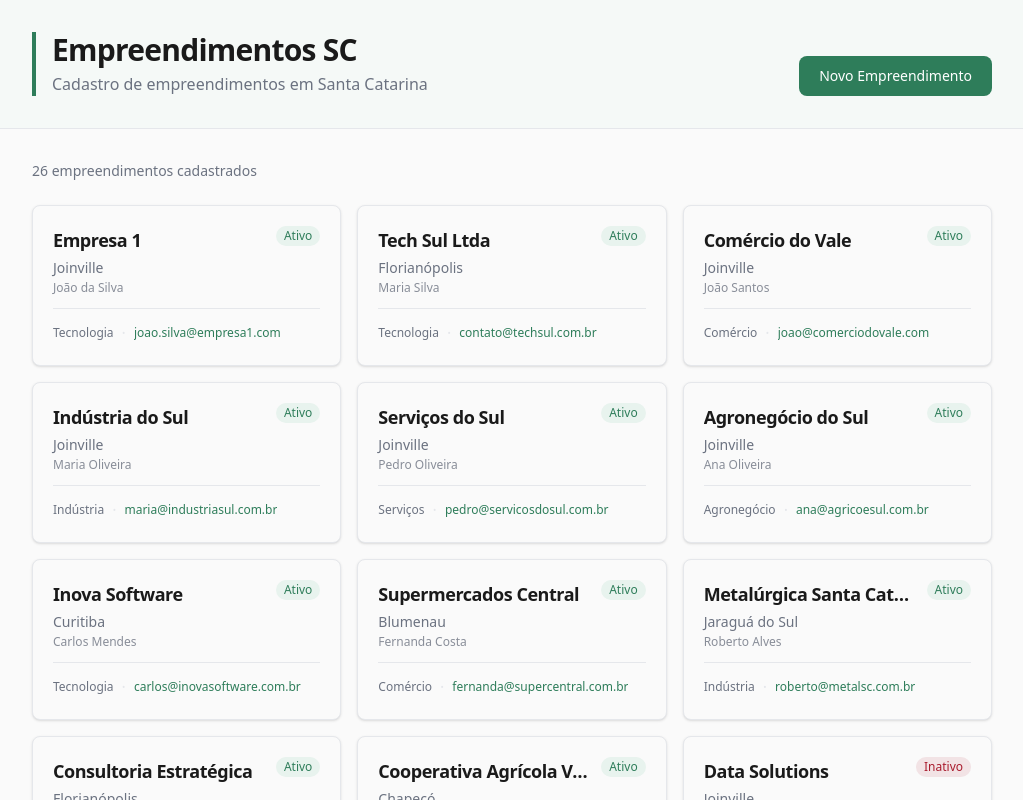
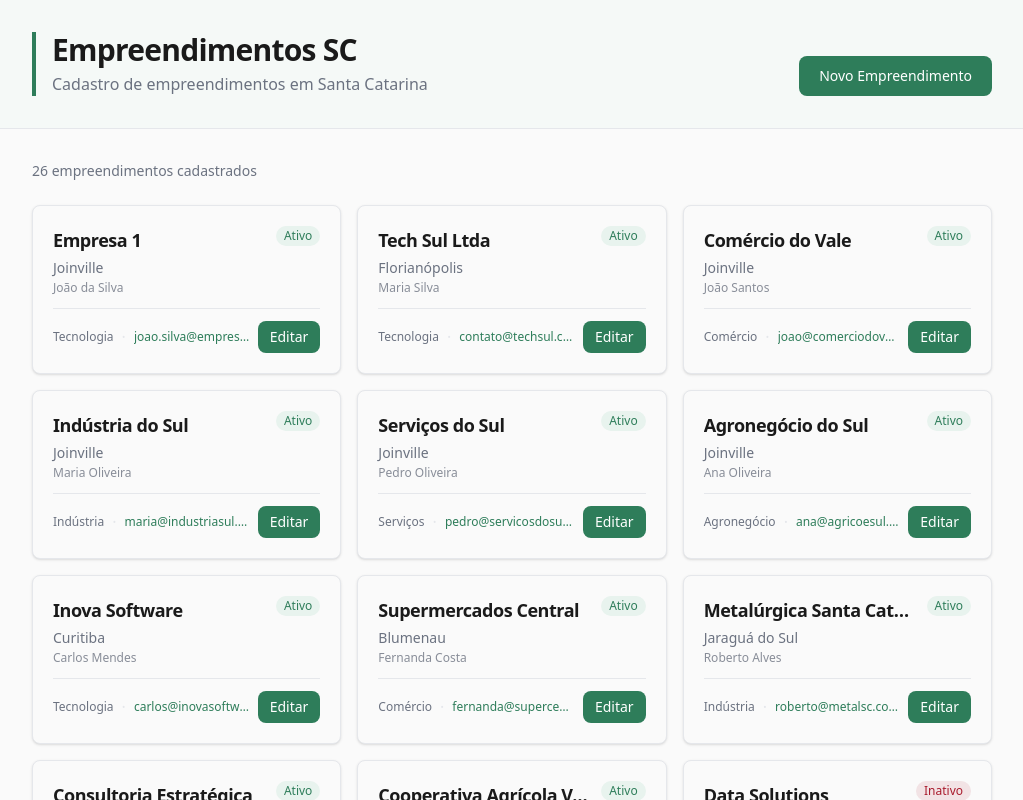
Before and after one commit to vhasckel/desafio-de-software, a Next.js app: page / in a window 1280 px wide. Shown: the top 800 px of the page, without its empty margins (128-1151 px from the left). Built offline with nearby package versions, Linux system fonts and the light colour scheme.

Commit message:
feature: button component and edit page

```diff
--- a/src/app/edit/[id]/page.tsx
+++ b/src/app/edit/[id]/page.tsx
@@ -0,0 +1,58 @@
+'use client';
+
+import { BusinessForm } from '@/components/forms/BusinessForm';
+import { BusinessFormData } from '@/libs/schema';
+import { getBusinessesId } from '@/services/business';
+import Link from 'next/link';
+import { notFound, useParams, useRouter } from 'next/navigation';
+
+export default function EditBusinessPage() {
+  const params = useParams();
+  const router = useRouter();
+  const id = params?.id as string | undefined;
+
+  if (!id) notFound();
+
+  const business = getBusinessesId(id);
+  if (!business) notFound();
+
+  const initialData: BusinessFormData = {
+    name: business.name,
+    manager: business.manager,
+    city: business.city,
+    sector: business.sector,
+    contact: business.contact,
+    status: business.status,
+  };
+
+  const handleSave = (_data: BusinessFormData) => {
+    console.log('editar', id, _data);
+    router.push('/');
+  };
+  return (
+    <div className='min-h-screen bg-background text-foreground'>
+      <header className='border-b border-border bg-sc-green-pale/30'>
+        <div className='mx-auto max-w-5xl px-6 py-6 sm:px-8'>
+          <Link
+            href='/'
+            className='mb-4 inline-flex items-center gap-1.5 text-sm text-muted transition-colors hover:text-foreground focus:outline-none focus:ring-2 focus:ring-accent focus:ring-offset-2 rounded'
+          >
+            <span aria-hidden>←</span>
+            Voltar à tela inicial
+          </Link>
+          <div className='border-l-4 border-accent pl-4'>
+            <h1 className='text-2xl font-semibold tracking-tight text-foreground sm:text-3xl'>
+              Editar Empreendimento
+            </h1>
+            <p className='mt-1 text-sm text-muted sm:text-base'>
+              Altere os dados do empreendimento em Santa Catarina
+            </p>
+          </div>
+        </div>
+      </header>
+      <main className='mx-auto max-w-5xl px-6 py-8 sm:px-8'>
+        <BusinessForm initialData={initialData} onSubmit={handleSave} />
+      </main>
+    </div>
+  );
+}
--- a/src/components/layout/BusinessCard.tsx
+++ b/src/components/layout/BusinessCard.tsx
@@ -1,19 +1,16 @@
 import { Business, BusinessStatus } from '@/types/business';
+import { Button } from '@/components/ui/Button';
 
 export function BusinessCard({ business }: { business: Business }) {
   return (
-    <article className="group relative rounded-lg border border-border bg-background p-5 shadow-sm transition-shadow hover:shadow-md">
-      <div className="flex items-start justify-between gap-3">
-        <div className="min-w-0 flex-1">
-          <h2 className="truncate text-lg font-semibold tracking-tight text-foreground">
+    <article className='group relative rounded-lg border border-border bg-background p-5 shadow-sm transition-shadow hover:shadow-md'>
+      <div className='flex items-start justify-between gap-3'>
+        <div className='min-w-0 flex-1'>
+          <h2 className='truncate text-lg font-semibold tracking-tight text-foreground'>
             {business.name}
           </h2>
-          <p className="mt-1 text-sm text-muted">
-            {business.city}
-          </p>
-          <p className="mt-0.5 text-xs text-muted/80">
-            {business.manager}
-          </p>
+          <p className='mt-1 text-sm text-muted'>{business.city}</p>
+          <p className='mt-0.5 text-xs text-muted/80'>{business.manager}</p>
         </div>
         <span
           className={`shrink-0 rounded-full px-2 py-0.5 text-xs font-medium ${
@@ -25,15 +22,25 @@ export function BusinessCard({ business }: { business: Business }) {
           {business.status}
         </span>
       </div>
-      <div className="mt-3 flex items-center gap-2 border-t border-border pt-3">
-        <span className="text-xs text-muted">{business.sector}</span>
-        <span className="text-border">·</span>
-        <a
-          href={`mailto:${business.contact}`}
-          className="truncate text-xs text-accent hover:text-accent-hover hover:underline"
+      <div className='mt-3 flex items-center justify-between gap-2 border-t border-border pt-3'>
+        <div className='flex min-w-0 items-center gap-2'>
+          <span className='text-xs text-muted'>{business.sector}</span>
+          <span className='text-border'>·</span>
+          <a
+            href={`mailto:${business.contact}`}
+            className='truncate text-xs text-accent hover:text-accent-hover hover:underline'
+          >
+            {business.contact}
+          </a>
+        </div>
+        <Button
+          href={`/edit/${business.id}`}
+          variant='primary'
+          size='sm'
+          className='shrink-0'
         >
-          {business.contact}
-        </a>
+          Editar
+        </Button>
       </div>
     </article>
   );
--- /dev/null
+++ b/src/services/business.ts
@@ -0,0 +1,8 @@
+import { Business } from '@/types/business';
+import { mockBusinesses } from '@/mocks/business';
+
+export function getBusinessesId(id: string): Business | undefined {
+  return mockBusinesses.find((business) => business.id === id);
+}
+
+console.log(getBusinessesId('1'));
```
